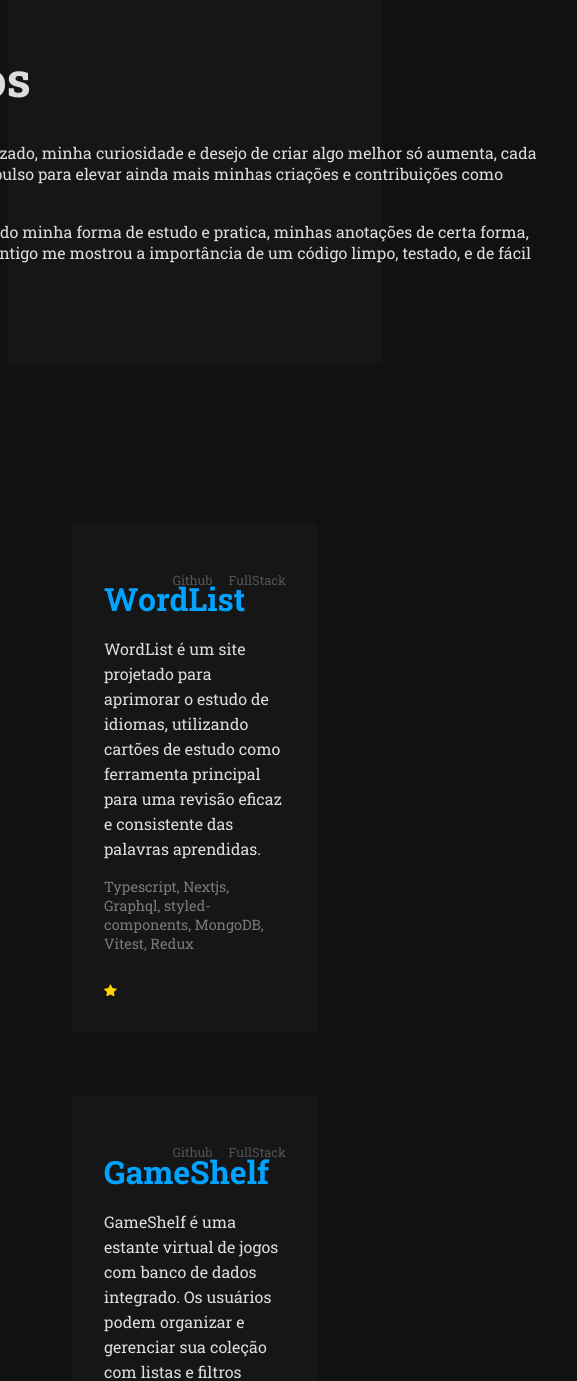
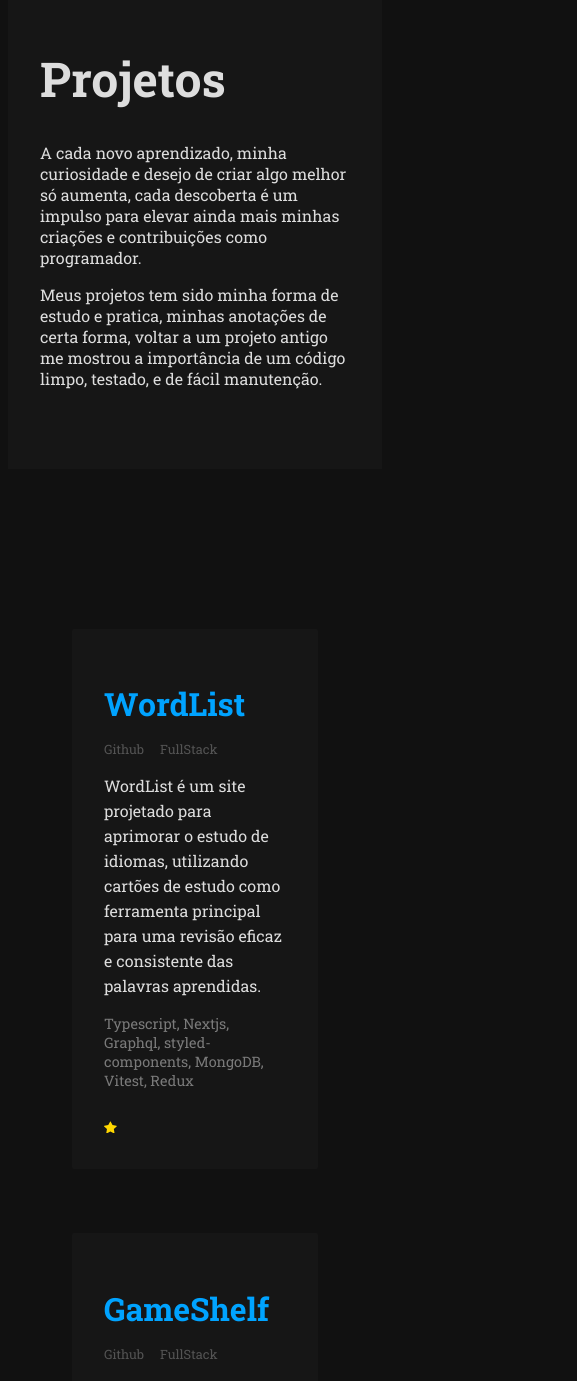
Before and after one commit to Rafael-Cesario/Portfolio, a Next.js app: page / in a window 390 px wide. Shown: the part 1607-2988 px from the top of the page, 577 px wide, since content can reach past the window. Built offline with nearby package versions, Linux system fonts and the light colour scheme.

Commit message:
[ Feat ] Responsive adjustments

```diff
--- a/src/components/projects-container.tsx
+++ b/src/components/projects-container.tsx
@@ -8,14 +8,14 @@
 		<StyledProjectsContainer>
 			{projects.map(({ name, description, stack, github, tag, favorite }) => (
 				<div className="project" key={name}>
+					<div className="head">
 						<h1 className="name">{name}</h1>
-
 						<div className="side">
 							<Link href={github} target="_blank">
 								Github
 							</Link>
-
 							<span className="tag">{tag}</span>
+						</div>
 					</div>
 
 					<p className="description">{description}</p>
--- a/src/styles/styled-main-stack.tsx
+++ b/src/styles/styled-main-stack.tsx
@@ -6,6 +6,8 @@
 	display: flex;
 	flex-direction: column;
 	align-items: center;
+	margin: 4rem;
+	text-align: center;
 
 	.container {
 		margin: 2rem;
@@ -22,5 +24,6 @@
 		border-radius: ${Theme.borderRadius};
 		background-color: ${Theme.primary};
 		font-weight: bold;
+		flex-grow: 1;
 	}
 `;
--- a/src/styles/styled-projects-about.tsx
+++ b/src/styles/styled-projects-about.tsx
@@ -6,11 +6,12 @@
 	margin-top: 12rem;
 	background-color: ${Theme.container + "50"};
 	display: flex;
+	flex-wrap: wrap;
 	flex-direction: column;
 	align-items: center;
 
 	.container {
-		width: 700px;
+		max-width: 700px;
 		padding: 4rem 2rem;
 
 		.title {
--- a/src/styles/styled-projects-container.tsx
+++ b/src/styles/styled-projects-container.tsx
@@ -17,6 +17,13 @@
 		border-radius: ${Theme.borderRadius};
 		position: relative;
 
+		.head {
+			display: flex;
+			flex-wrap: wrap;
+			align-items: center;
+			justify-content: space-between;
+		}
+
 		.name {
 			margin-bottom: 1rem;
 			color: ${Theme.textPrimary};
@@ -24,10 +31,6 @@
 
 		.side {
 			display: flex;
-			position: absolute;
-			margin: 3rem 2rem;
-			top: 0;
-			right: 0;
 			font-size: 0.8rem;
 			color: ${Theme.text + "50"};
 
```
Lines whose indentation alone changed are shown as unchanged.
